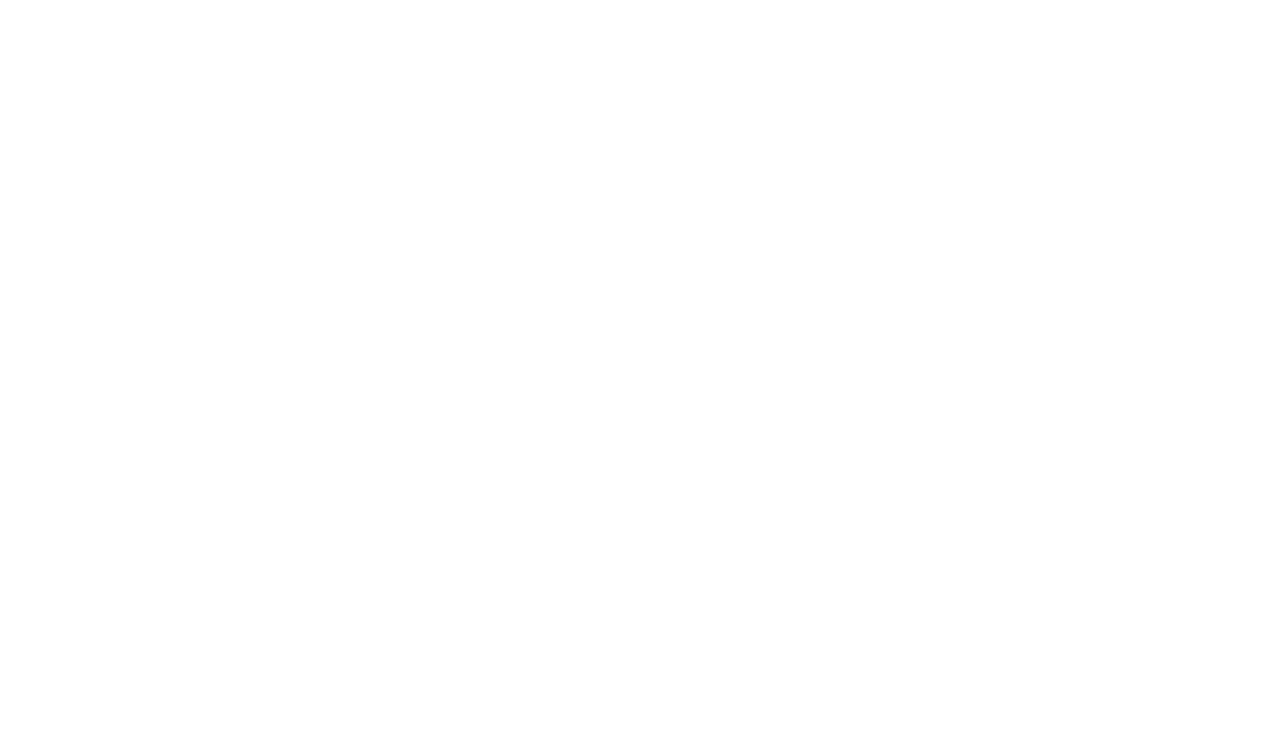
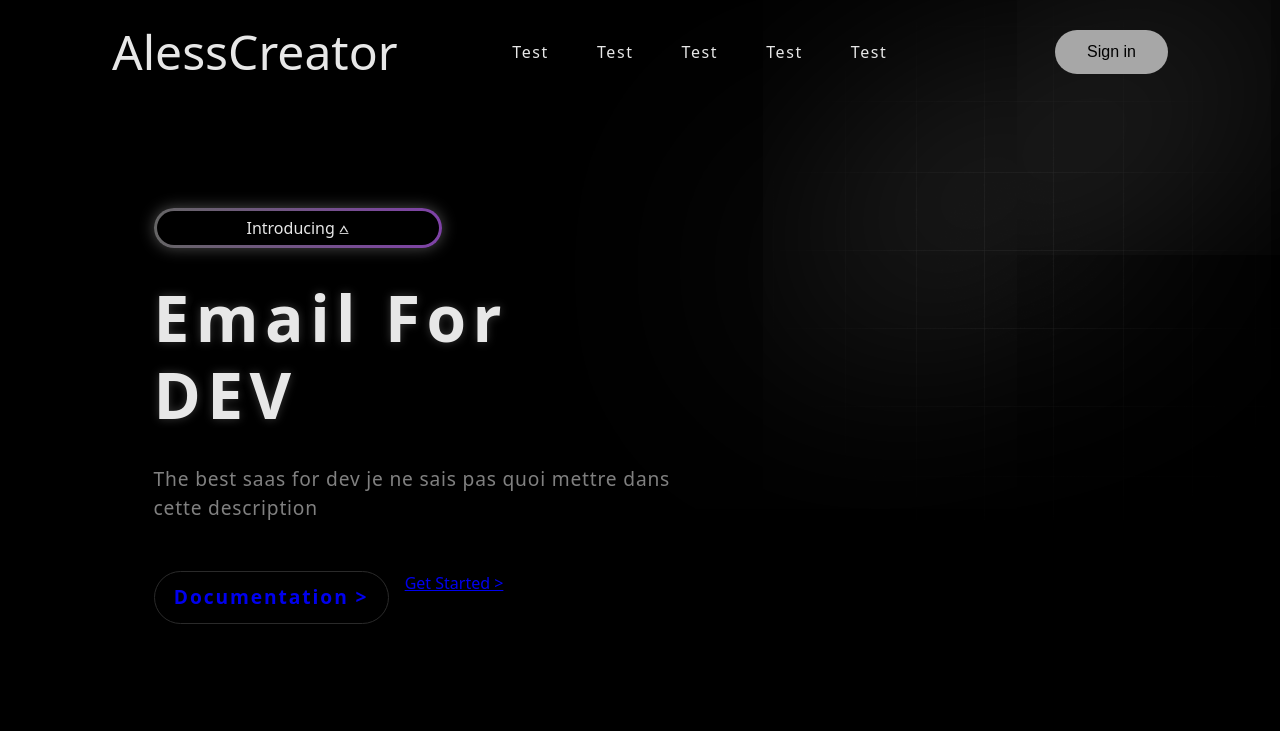
Before and after one commit to Inconnu8557/landing-page-3d, a plain HTML site: page index.html in a window 1280 px wide. Drawn offline with Linux system fonts and the light colour scheme.

Commit message:
Ajout de la structure HTML et du style CSS pour la page d'accueil, incluant un en-tête, un contenu principal et des styles de mise en page.

```diff
--- a/index.html
+++ b/index.html
@@ -1,12 +1,44 @@
 <!DOCTYPE html>
 <html lang="en">
+
 <head>
     <meta charset="UTF-8">
     <meta name="viewport" content="width=device-width, initial-scale=1.0">
     <title>Document</title>
     <link rel="stylesheet" href="style.css">
 </head>
+
 <body>
+    <img class="image-gradient" src="gradient.png" alt="gradient">
+    <div class="layer-blur"></div>
+    <div class="container">
+        <header>
+            <h1 class="logo">AlessCreator</h1>
+            <nav>
+                <a href="">Test</a>
+                <a href="">Test</a>
+                <a href="">Test</a>
+                <a href="">Test</a>
+                <a href="">Test</a>
+            </nav>
+            <button class="btn-sign">Sign in</button>
+        </header>
+        <main>
+            <div class="content">
+                <div class="tag-box">
+                    <div class="tag">Introducing &wedbar;</div>
+                </div>
+                <h1>Email For<br>DEV</h1>
+                <p class="description">
+                    The best saas for dev je ne sais pas quoi mettre dans cette description
+                </p>
+                <div class="buttons">
+                    <a href="#" class="btn-get-started">Documentation &gt;</a>
+                    <a href="#" class="btn-signin-main">Get Started &gt;</a>
+                </div>
+            </div>
+        </main>
+    </div>
+</body>
 
-</body>
 </html>
--- a/style.css
+++ b/style.css
@@ -0,0 +1,154 @@
+*{
+    margin: 0;
+    padding: 0;
+    box-sizing: border-box;
+}
+body {
+    font-family: system-ui, -apple-system, BlinkMacSystemFont, 'Segoe UI', Roboto, Oxygen, Ubuntu, Cantarell, 'Open Sans', 'Helvetica Neue', sans-serif;
+    background-color: black;
+    color: #e7e7e7;
+    min-height: 100vh;
+    line-height: 1.5;
+
+}
+.image-gradient {
+    position: absolute;
+    top: 0;
+    right: 0;
+    opacity: 0.5;
+    z-index: -1;
+}
+.layer-blur {
+    height: 0;
+    width: 30rem;
+    position: absolute;
+    top: 20%;
+    right: 0;
+    box-shadow: 0 0 700px 15px white;
+    rotate: -30deg;
+    z-index: -1;
+}
+.container {
+    width: 100%;
+    margin: 0 auto;
+    padding: 0 2rem;
+    position: relative;
+    overflow: hidden;
+}
+header {
+    display: flex;
+    justify-content: space-between;
+    align-items: center;
+    padding: 1rem 5rem;
+    z-index: 999;
+}
+header h1 {
+    margin: 0;
+    font-size: 3rem;
+    font-weight: 300;
+}
+nav {
+    display: flex;
+    align-items: center;
+    gap: 3rem;
+    margin-left: -5%;
+}
+nav a {
+    font-size: 1rem;
+    letter-spacing: 0.1rem;
+    transition: color 0.2s ease;
+    text-decoration: none;
+    color: inherit;
+}
+nav a:hover {
+    color: #a7a7a7;
+}
+.btn-sign {
+    background-color: #a7a7a7;
+    color: black;
+    padding: 0.8rem 2rem;
+    border-radius: 50px;
+    border: none;
+    font-size: 1rem;
+    font-weight: 500;
+    transition: background-color 0.2s ease;
+    cursor: pointer;
+}
+.btn-sign:hover {
+    background-color: white;
+}
+main  {
+    display: flex;
+    flex-direction: column;
+    justify-content: center;
+    min-height: calc(90vh - 6rem);
+}
+.content {
+    max-width: 40rem;
+    margin-left: 10%;
+    z-index: 999;
+}
+.tag-box {
+    position: relative;
+    width: 18rem;
+    height: 2.5rem;
+    border-radius: 50px;
+    background: linear-gradient(to right, #656565, #7f42a7, #6600c5);
+    background-size: 200%;
+    animation: animationGradient 2.5s linear infinite;
+    box-shadow: 0 0 15px rgba(255, 255, 255, 0.3);
+}
+@keyframes animationGradient {
+    to {
+        background-position: 200%;
+    }
+}
+.tag-box .tag {
+    position: absolute;
+    inset: 3px 3px 3px 3px;
+    background-color: black;
+    border-radius: 50px;
+    display: flex;
+    align-items: center;
+    justify-content: center;
+    transition: 0.5s ease;
+    cursor: pointer;
+}
+.tag-box .tag:hover {
+    color: #5300a0;
+}
+.content h1 {
+    font-size: 4rem;
+    font-weight: 600;
+    letter-spacing: 0.1em;
+    margin: 2rem 0;
+    line-height: 1.2;
+    text-shadow: 0 0 10px rgba(128, 128, 128, 0.418);
+}
+.description {
+    font-size: 1.2rem;
+    letter-spacing: 0.05rem;
+    max-width: 35rem;
+    color: gray;
+}
+.buttons {
+    display: flex;
+    gap: 1rem;
+    margin-top: 3rem;
+}
+.btn-get-started {
+    text-decoration: none;
+    border: 1px solid #2a2a2a;
+    padding: 0.7rem 1.2rem;
+    border-radius: 50px;
+    font-size: 1.2rem;
+    font-weight: 600;
+    letter-spacing: 0.1em;
+    transition: background-color 0.2 ease;
+}
+.btn-get-started:hover {
+    background-color: #1a1a1a;
+}
+.btn-get-started-main {
+    text-decoration: none;
+}
```
